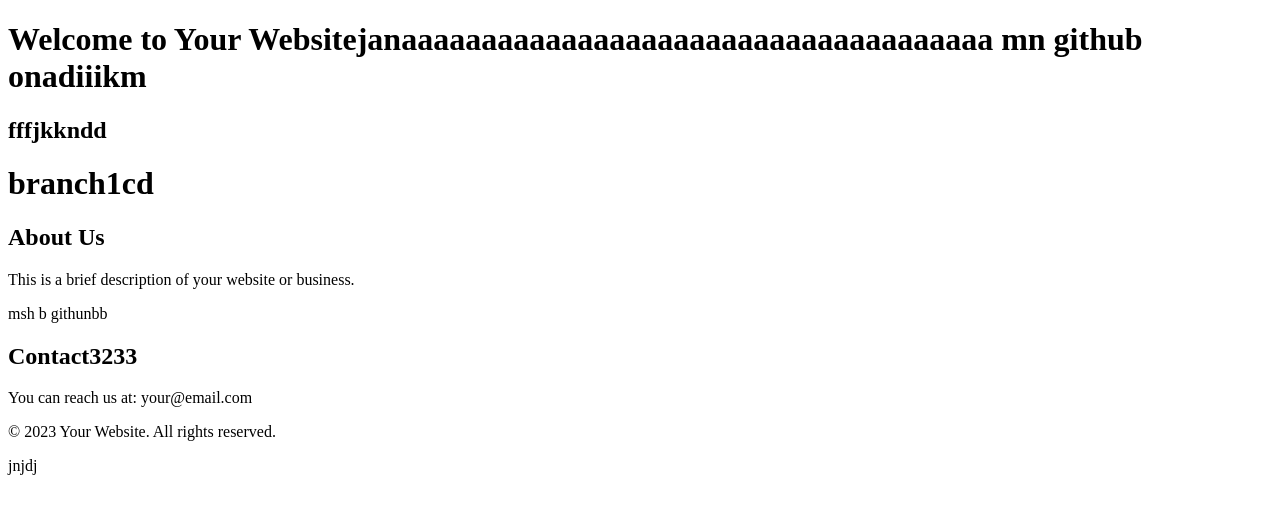
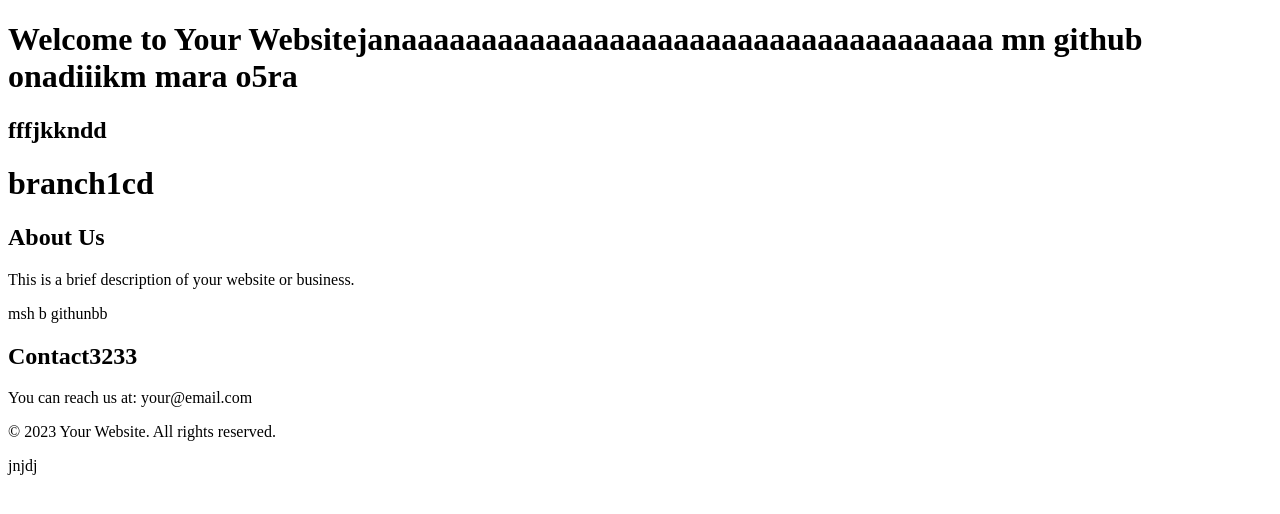
Before and after one commit to JanaRammall/motivation, a plain HTML site: page index.html in a window 1280 px wide. Drawn offline with Linux system fonts and the light colour scheme.

Commit message:
Update index.html 2nd time

```diff
--- a/index.html
+++ b/index.html
@@ -9,7 +9,7 @@
 <body>
 
     <header>
-        <h1>Welcome to Your Websitejanaaaaaaaaaaaaaaaaaaaaaaaaaaaaaaaaaaaaa mn github onadiiikm </h1><h2>fffjkkndd</h2>
+        <h1>Welcome to Your Websitejanaaaaaaaaaaaaaaaaaaaaaaaaaaaaaaaaaaaaa mn github onadiiikm  mara o5ra </h1><h2>fffjkkndd</h2>
         <!-- Add navigation links, logo, or any other header content here -->
     </header>
 <h1> branch1cd </h1>
```
